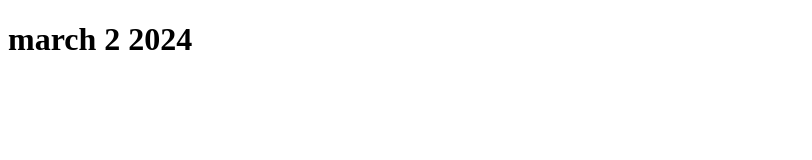
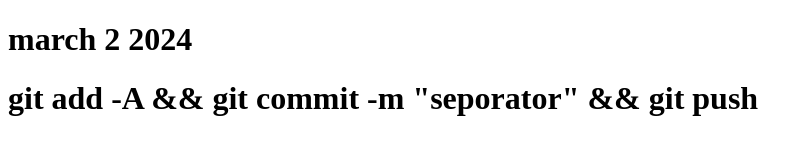
Before and after one commit to oscarthenderson/oscarthenderson.github.io, a plain HTML site: page index.html in a window 1280 px wide. Shown: the whole page, without its empty margins (0-812 px from the left). Drawn offline with Linux system fonts and the light colour scheme.

Commit message:
seporator

```diff
--- a/index.html
+++ b/index.html
@@ -9,6 +9,7 @@
 <body>
     <h1>march 2 2024</h1>
     <a href="seporator.html"></a>
+    <h1>git add -A && git commit -m "seporator" && git push</h1>
 </body>
 
 </html>
```
